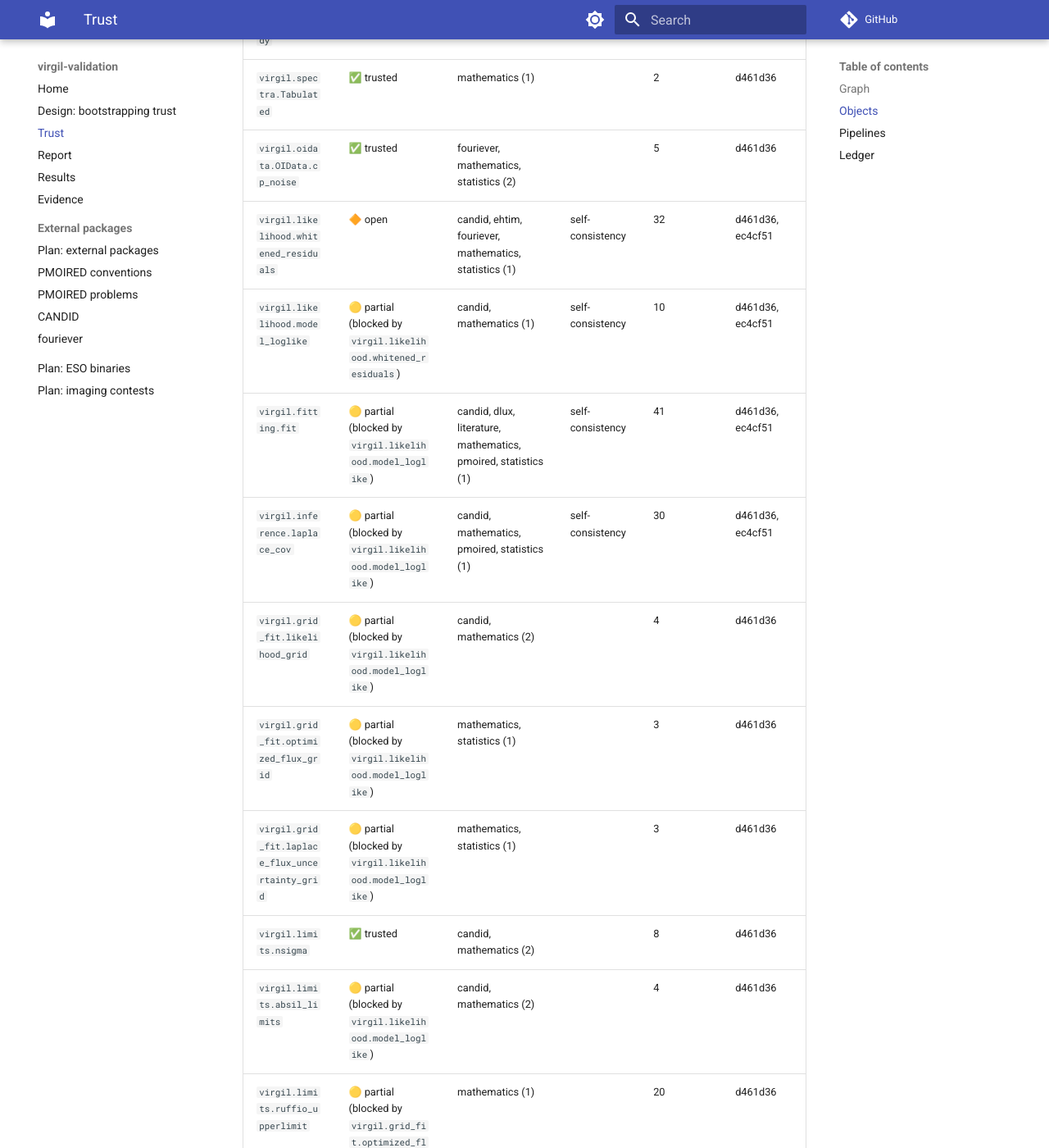
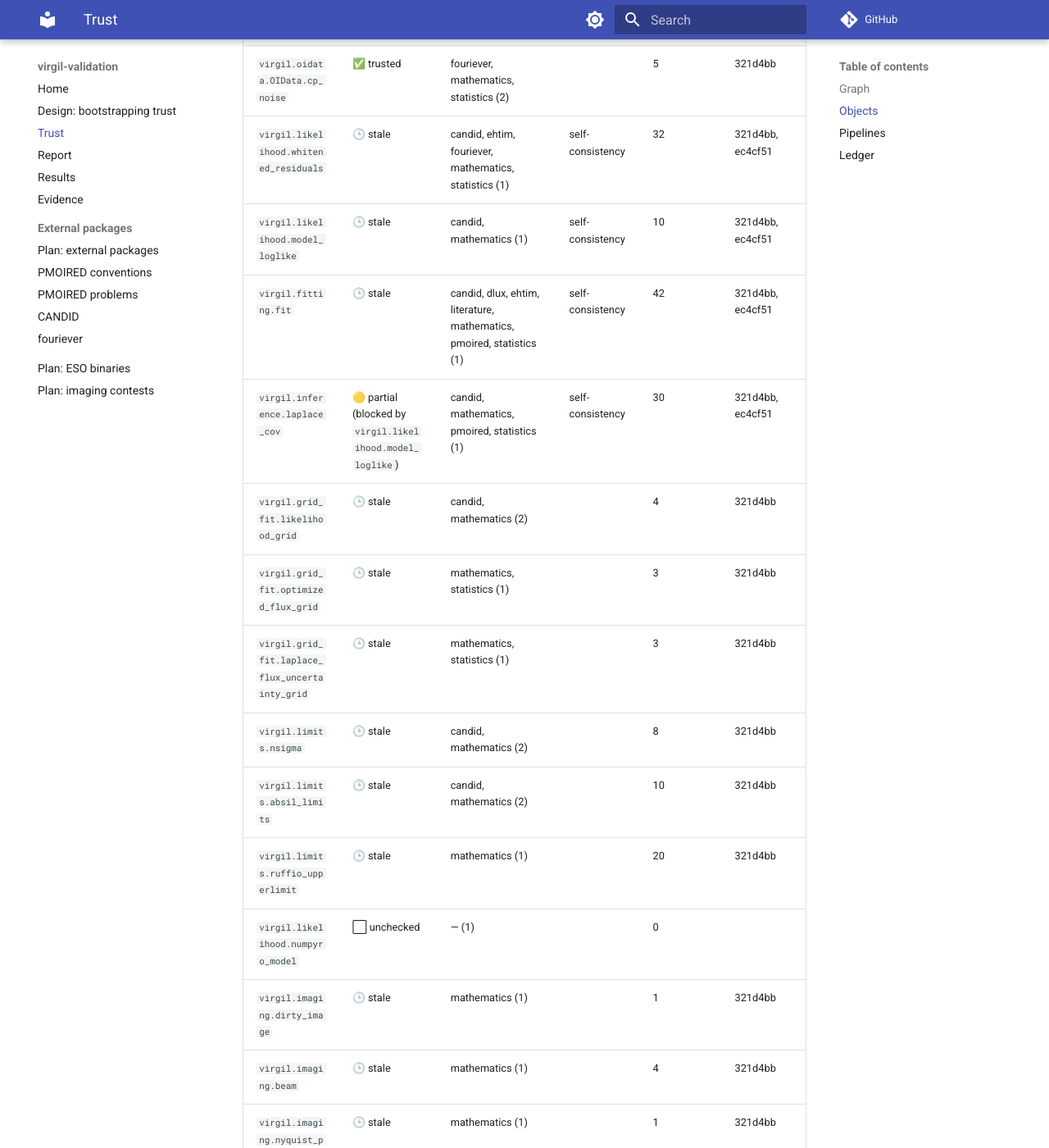
Before and after one commit to benjaminpope/virgil-validation, an MkDocs documentation site: the page built from docs/trust.md, in a window 1280 px wide and 1400 px high, scrolled down 3405 px. Shown: the whole window at 82% size. Built offline with MkDocs 1.6.1 and Material for MkDocs 9.7.7, drawn with Linux system fonts in a browser that asks for light colours; comment, search, counter and statistics services are not loaded; some of the changed text lies outside the part shown.

Commit message:
Reconstructions against eht-imaging; F11 fixed; pin virgil 321d4bb
- crosscheck.simulate.observe_visibilities: noisy complex visibilities written
  as OI_VIS amplitudes plus closure phases from the same visibilities.
- ehtim_worker reconstruct task (amplitudes + closure phases, tv2, flux;
  objective matched to virgil's 1/2 chi2 + TSV), with a workaround for P6
  (eht-imaging's tlist under NumPy 2, equal-size time groups).
- tests/test_ehtim_reconstruction.py: started at eht-imaging's minimum, virgil
  goes no lower than 5e-8 relative and the images agree to 1e-7.
- F11 fixed in virgil#174: the 4T continuity test is now an ordinary check;
  fouriever tests pinned to virgil's new sine-plus-penalty form (1e-15).
- absil_limits from a single bad start (virgil#191): far below, far above and
  saturated, against the exact root; CANDID comparison now at the documented
  bisection precision (1.4e-4).
- Ledger: P6 (eht-imaging, to raise), F11 fixed; rml-imaging pipeline has
  evidence.

Co-Authored-By: Claude Opus 5.5 <noreply@anthropic.com>

```diff
--- a/docs/trust.md
+++ b/docs/trust.md
@@ -2,10 +2,10 @@
 
 <!-- Generated by scripts/trust.py from trust/graph.yml, trust/ledger.yml and the evidence. Do not edit. -->
 
-- Evidence from local on 2026-10-05T00:58:36+00:00, virgil `d461d361fe`
+- Evidence from local on 2026-10-05T02:41:27+00:00, virgil `321d4bbcad`
 - Evidence from virgil-ci on 2026-10-04T03:34:49+00:00, virgil `ec4cf51530` ([run](https://github.com/benjaminpope/virgil/actions/runs/37173979477))
 
-Statuses: ✅ trusted 56, 🟡 partial 8, 🔶 open 1, ⬜ unchecked 4.
+Statuses: ✅ trusted 43, 🟡 partial 1, 🕒 stale 21, ⬜ unchecked 5.
 
 A node is **trusted** when it passes checks against enough distinct strong roots
 (mathematics, standards, statistics, literature, or a trusted package) and every
@@ -33,10 +33,11 @@ flowchart BT
         n66["external_bridge.candid_bridge"]:::done
         n67["external_bridge.fouriever_worker"]:::done
         n68["fouriever"]:::todo
+        n69["ehtim"]:::todo
     end
     subgraph data["data"]
         n0["oifits.read_oifits"]:::done
-        n1["oidata.OIData"]:::done
+        n1["oidata.OIData"]:::part
         n2["oidata.find_uv_grid"]:::done
         n3["coverage.vlti_oidata"]:::done
         n4["amigo.load_oi_data"]:::todo
@@ -134,75 +135,76 @@ flowchart BT
 
 | object | status | strong roots (needed) | weak | tests | evidence on virgil |
 | --- | --- | --- | --- | --- | --- |
-| `virgil.oifits.read_oifits` | ✅ trusted | literature, mathematics, pmoired, standards (2) |  | 20 | d461d36 |
-| `virgil.oidata.OIData` | ✅ trusted | literature, mathematics, standards (1) | self-consistency | 20 | d461d36, ec4cf51 |
-| `virgil.oidata.find_uv_grid` | ✅ trusted | mathematics (1) |  | 3 | d461d36 |
-| `virgil.coverage.vlti_oidata` | ✅ trusted | standards (1) |  | 1 | d461d36 |
+| `virgil.oifits.read_oifits` | ✅ trusted | literature, mathematics, pmoired, standards (2) |  | 20 | 321d4bb |
+| `virgil.oidata.OIData` | 🕒 stale | literature, mathematics, standards (1) | self-consistency | 20 | 321d4bb, ec4cf51 |
+| `virgil.oidata.find_uv_grid` | ✅ trusted | mathematics (1) |  | 3 | 321d4bb |
+| `virgil.coverage.vlti_oidata` | ✅ trusted | standards (1) |  | 1 | 321d4bb |
 | `virgil.amigo.load_oi_data` | ⬜ unchecked | — (1) |  | 0 |  |
-| `virgil.models.PointSource` | ✅ trusted | candid, mathematics, pmoired (1) |  | 13 | d461d36 |
-| `virgil.models.GaussianDisk` | ✅ trusted | mathematics, pmoired (1) |  | 13 | d461d36 |
-| `virgil.models.EllipticalGaussian` | ✅ trusted | mathematics, pmoired (1) |  | 14 | d461d36 |
-| `virgil.models.UniformDisk` | ✅ trusted | candid, mathematics, pmoired (1) |  | 18 | d461d36, ec4cf51 |
-| `virgil.models.ModulatedGaussianRim` | ✅ trusted | mathematics, pmoired (2) |  | 17 | d461d36, ec4cf51 |
-| `virgil.models.GaussianArc` | ✅ trusted | mathematics (1) |  | 4 | d461d36 |
-| `virgil.models.BinaryModelCartesian` | ✅ trusted | mathematics, pmoired (2) |  | 4 | d461d36 |
-| `virgil.models.BinaryModelAngular` | ✅ trusted | mathematics, pmoired (1) |  | 3 | d461d36 |
-| `virgil.models.Image` | ✅ trusted | ehtim, mathematics, standards (1) |  | 7 | d461d36, ec4cf51 |
-| `virgil.models.Image.model_on_grid` | ✅ trusted | mathematics (1) | self-consistency | 9 | d461d36, ec4cf51 |
-| `virgil.models.Image.from_model` | ✅ trusted | mathematics (1) |  | 1 | d461d36 |
-| `virgil.models.SourceModel.render` | ✅ trusted | mathematics, standards (1) | self-consistency | 18 | d461d36, ec4cf51 |
-| `virgil.models.Resolved` | ✅ trusted | mathematics, pmoired (1) |  | 3 | d461d36 |
-| `virgil.models.Rotated` | ✅ trusted | mathematics (1) |  | 4 | d461d36 |
-| `virgil.models.System` | ✅ trusted | candid, dlux, mathematics, pmoired, standards (1) |  | 26 | d461d36 |
-| `virgil.models.GravityDarkenedStar` | ✅ trusted | golden:dholakia, mathematics (1) |  | 3 | d461d36, ec4cf51 |
-| `virgil.models.cvis_limb_darkened_disk` | ✅ trusted | mathematics (1) |  | 5 | d461d36 |
-| `virgil.models.LimbDarkenedDisk` | ✅ trusted | mathematics (1) |  | 22 | d461d36 |
-| `virgil.models.QuadraticLimbDarkenedDisk` | ✅ trusted | literature, mathematics, pmoired, standards (1) |  | 11 | d461d36 |
-| `virgil.models.SquareRootLimbDarkenedDisk` | ✅ trusted | literature, mathematics, pmoired (1) |  | 8 | d461d36 |
-| `virgil.models.FlaredDiskGaussian` | ✅ trusted | mathematics (1) |  | 4 | d461d36 |
-| `virgil.models.FlaredDiskHG` | ✅ trusted | mathematics (1) |  | 5 | d461d36 |
-| `virgil.models.FlaredDiskPowerLaw` | ✅ trusted | mathematics (1) |  | 5 | d461d36 |
-| `virgil.models.HarmonixModel` | ✅ trusted | mathematics (1) | self-consistency | 4 | d461d36, ec4cf51 |
-| `virgil.spectra.PowerLaw` | ✅ trusted | mathematics (1) |  | 4 | d461d36 |
-| `virgil.spectra.BlackBody` | ✅ trusted | mathematics (1) |  | 5 | d461d36 |
-| `virgil.spectra.Tabulated` | ✅ trusted | mathematics (1) |  | 2 | d461d36 |
-| `virgil.oidata.OIData.cp_noise` | ✅ trusted | fouriever, mathematics, statistics (2) |  | 5 | d461d36 |
-| `virgil.likelihood.whitened_residuals` | 🔶 open | candid, ehtim, fouriever, mathematics, statistics (1) | self-consistency | 32 | d461d36, ec4cf51 |
-| `virgil.likelihood.model_loglike` | 🟡 partial (blocked by `virgil.likelihood.whitened_residuals`) | candid, mathematics (1) | self-consistency | 10 | d461d36, ec4cf51 |
-| `virgil.fitting.fit` | 🟡 partial (blocked by `virgil.likelihood.model_loglike`) | candid, dlux, literature, mathematics, pmoired, statistics (1) | self-consistency | 41 | d461d36, ec4cf51 |
-| `virgil.inference.laplace_cov` | 🟡 partial (blocked by `virgil.likelihood.model_loglike`) | candid, mathematics, pmoired, statistics (1) | self-consistency | 30 | d461d36, ec4cf51 |
-| `virgil.grid_fit.likelihood_grid` | 🟡 partial (blocked by `virgil.likelihood.model_loglike`) | candid, mathematics (2) |  | 4 | d461d36 |
-| `virgil.grid_fit.optimized_flux_grid` | 🟡 partial (blocked by `virgil.likelihood.model_loglike`) | mathematics, statistics (1) |  | 3 | d461d36 |
-| `virgil.grid_fit.laplace_flux_uncertainty_grid` | 🟡 partial (blocked by `virgil.likelihood.model_loglike`) | mathematics, statistics (1) |  | 3 | d461d36 |
-| `virgil.limits.nsigma` | ✅ trusted | candid, mathematics (2) |  | 8 | d461d36 |
-| `virgil.limits.absil_limits` | 🟡 partial (blocked by `virgil.likelihood.model_loglike`) | candid, mathematics (2) |  | 4 | d461d36 |
-| `virgil.limits.ruffio_upperlimit` | 🟡 partial (blocked by `virgil.grid_fit.optimized_flux_grid`, `virgil.grid_fit.laplace_flux_uncertainty_grid`) | mathematics (1) |  | 20 | d461d36 |
+| `virgil.models.PointSource` | ✅ trusted | candid, mathematics, pmoired (1) |  | 13 | 321d4bb |
+| `virgil.models.GaussianDisk` | ✅ trusted | mathematics, pmoired (1) |  | 13 | 321d4bb |
+| `virgil.models.EllipticalGaussian` | ✅ trusted | mathematics, pmoired (1) |  | 14 | 321d4bb |
+| `virgil.models.UniformDisk` | ✅ trusted | candid, mathematics, pmoired (1) |  | 18 | 321d4bb, ec4cf51 |
+| `virgil.models.ModulatedGaussianRim` | ✅ trusted | mathematics, pmoired (2) |  | 17 | 321d4bb, ec4cf51 |
+| `virgil.models.GaussianArc` | ✅ trusted | mathematics (1) |  | 4 | 321d4bb |
+| `virgil.models.BinaryModelCartesian` | ✅ trusted | mathematics, pmoired (2) |  | 4 | 321d4bb |
+| `virgil.models.BinaryModelAngular` | ✅ trusted | mathematics, pmoired (1) |  | 3 | 321d4bb |
+| `virgil.models.Image` | ✅ trusted | ehtim, mathematics, standards (1) |  | 8 | 321d4bb, ec4cf51 |
+| `virgil.models.Image.model_on_grid` | ✅ trusted | mathematics (1) | self-consistency | 9 | 321d4bb, ec4cf51 |
+| `virgil.models.Image.from_model` | ✅ trusted | mathematics (1) |  | 1 | 321d4bb |
+| `virgil.models.SourceModel.render` | ✅ trusted | mathematics, standards (1) | self-consistency | 18 | 321d4bb, ec4cf51 |
+| `virgil.models.Resolved` | ✅ trusted | mathematics, pmoired (1) |  | 3 | 321d4bb |
+| `virgil.models.Rotated` | ✅ trusted | mathematics (1) |  | 4 | 321d4bb |
+| `virgil.models.System` | ✅ trusted | candid, dlux, mathematics, pmoired, standards (1) |  | 26 | 321d4bb |
+| `virgil.models.GravityDarkenedStar` | ✅ trusted | golden:dholakia, mathematics (1) |  | 3 | 321d4bb, ec4cf51 |
+| `virgil.models.cvis_limb_darkened_disk` | ✅ trusted | mathematics (1) |  | 5 | 321d4bb |
+| `virgil.models.LimbDarkenedDisk` | ✅ trusted | mathematics (1) |  | 22 | 321d4bb |
+| `virgil.models.QuadraticLimbDarkenedDisk` | ✅ trusted | literature, mathematics, pmoired, standards (1) |  | 11 | 321d4bb |
+| `virgil.models.SquareRootLimbDarkenedDisk` | ✅ trusted | literature, mathematics, pmoired (1) |  | 8 | 321d4bb |
+| `virgil.models.FlaredDiskGaussian` | ✅ trusted | mathematics (1) |  | 4 | 321d4bb |
+| `virgil.models.FlaredDiskHG` | ✅ trusted | mathematics (1) |  | 5 | 321d4bb |
+| `virgil.models.FlaredDiskPowerLaw` | ✅ trusted | mathematics (1) |  | 5 | 321d4bb |
+| `virgil.models.HarmonixModel` | ✅ trusted | mathematics (1) | self-consistency | 4 | 321d4bb, ec4cf51 |
+| `virgil.spectra.PowerLaw` | ✅ trusted | mathematics (1) |  | 4 | 321d4bb |
+| `virgil.spectra.BlackBody` | ✅ trusted | mathematics (1) |  | 5 | 321d4bb |
+| `virgil.spectra.Tabulated` | ✅ trusted | mathematics (1) |  | 2 | 321d4bb |
+| `virgil.oidata.OIData.cp_noise` | ✅ trusted | fouriever, mathematics, statistics (2) |  | 5 | 321d4bb |
+| `virgil.likelihood.whitened_residuals` | 🕒 stale | candid, ehtim, fouriever, mathematics, statistics (1) | self-consistency | 32 | 321d4bb, ec4cf51 |
+| `virgil.likelihood.model_loglike` | 🕒 stale | candid, mathematics (1) | self-consistency | 10 | 321d4bb, ec4cf51 |
+| `virgil.fitting.fit` | 🕒 stale | candid, dlux, ehtim, literature, mathematics, pmoired, statistics (1) | self-consistency | 42 | 321d4bb, ec4cf51 |
+| `virgil.inference.laplace_cov` | 🟡 partial (blocked by `virgil.likelihood.model_loglike`) | candid, mathematics, pmoired, statistics (1) | self-consistency | 30 | 321d4bb, ec4cf51 |
+| `virgil.grid_fit.likelihood_grid` | 🕒 stale | candid, mathematics (2) |  | 4 | 321d4bb |
+| `virgil.grid_fit.optimized_flux_grid` | 🕒 stale | mathematics, statistics (1) |  | 3 | 321d4bb |
+| `virgil.grid_fit.laplace_flux_uncertainty_grid` | 🕒 stale | mathematics, statistics (1) |  | 3 | 321d4bb |
+| `virgil.limits.nsigma` | 🕒 stale | candid, mathematics (2) |  | 8 | 321d4bb |
+| `virgil.limits.absil_limits` | 🕒 stale | candid, mathematics (2) |  | 10 | 321d4bb |
+| `virgil.limits.ruffio_upperlimit` | 🕒 stale | mathematics (1) |  | 20 | 321d4bb |
 | `virgil.likelihood.numpyro_model` | ⬜ unchecked | — (1) |  | 0 |  |
-| `virgil.imaging.dirty_image` | ✅ trusted | mathematics (1) |  | 1 | d461d36 |
-| `virgil.imaging.beam` | ✅ trusted | mathematics (1) |  | 4 | d461d36 |
-| `virgil.imaging.nyquist_pixel_scale` | ✅ trusted | mathematics (1) |  | 1 | d461d36 |
-| `virgil.imaging.field_of_view` | ✅ trusted | mathematics (1) |  | 1 | d461d36 |
-| `virgil.imaging.convolve_beam` | ✅ trusted | mathematics (1) |  | 3 | d461d36 |
-| `virgil.imaging.TSV` | ✅ trusted | ehtim, mpol (1) |  | 4 | d461d36 |
-| `virgil.imaging.TV` | ✅ trusted | ehtim, mpol (1) |  | 4 | d461d36 |
-| `virgil.imaging.MaxEntropy` | ✅ trusted | ehtim, mpol (1) |  | 3 | d461d36 |
-| `virgil.imaging.Laplacian` | ✅ trusted | mathematics (1) |  | 2 | d461d36 |
-| `virgil.imaging.StarletL1` | ✅ trusted | mathematics (1) |  | 6 | d461d36 |
-| `virgil.imaging.LogSum` | ✅ trusted | mathematics (1) |  | 2 | d461d36 |
+| `virgil.imaging.dirty_image` | 🕒 stale | mathematics (1) |  | 1 | 321d4bb |
+| `virgil.imaging.beam` | 🕒 stale | mathematics (1) |  | 4 | 321d4bb |
+| `virgil.imaging.nyquist_pixel_scale` | 🕒 stale | mathematics (1) |  | 1 | 321d4bb |
+| `virgil.imaging.field_of_view` | 🕒 stale | mathematics (1) |  | 1 | 321d4bb |
+| `virgil.imaging.convolve_beam` | 🕒 stale | mathematics (1) |  | 3 | 321d4bb |
+| `virgil.imaging.TSV` | 🕒 stale | ehtim, mpol (1) |  | 5 | 321d4bb |
+| `virgil.imaging.TV` | 🕒 stale | ehtim, mpol (1) |  | 4 | 321d4bb |
+| `virgil.imaging.MaxEntropy` | 🕒 stale | ehtim, mpol (1) |  | 3 | 321d4bb |
+| `virgil.imaging.Laplacian` | 🕒 stale | mathematics (1) |  | 2 | 321d4bb |
+| `virgil.imaging.StarletL1` | 🕒 stale | mathematics (1) |  | 6 | 321d4bb |
+| `virgil.imaging.LogSum` | 🕒 stale | mathematics (1) |  | 2 | 321d4bb |
 | `virgil.imaging.l_curve` | ⬜ unchecked | — (1) |  | 0 |  |
 | `virgil._elr` | ✅ trusted | golden:dholakia, mathematics (1) |  | 22 | ec4cf51 |
-| `crosscheck` | ✅ trusted | standards (1) |  | 1 | d461d36 |
-| `crosscheck.sky` | ✅ trusted | mathematics (1) |  | 2 | d461d36 |
-| `crosscheck.limb` | ✅ trusted | literature, mathematics (1) |  | 14 | d461d36 |
-| `crosscheck.nrm` | ✅ trusted | dlux, mathematics (1) |  | 6 | d461d36 |
-| `external_bridge` | ✅ trusted | standards (1) |  | 1 | d461d36 |
-| `external_bridge.pmoired_models` | ✅ trusted | mathematics, pmoired (1) |  | 15 | d461d36 |
-| `evidence` | ✅ trusted | standards (1) |  | 4 | d461d36 |
-| `pmoired` | ✅ trusted | mathematics (1) |  | 5 | d461d36 |
-| `candid` | ✅ trusted | mathematics (1) |  | 2 | d461d36 |
-| `external_bridge.candid_bridge` | ✅ trusted | candid, mathematics (1) |  | 1 | d461d36 |
-| `external_bridge.fouriever_worker` | ✅ trusted | fouriever, mathematics (1) |  | 1 | d461d36 |
+| `crosscheck` | ✅ trusted | standards (1) |  | 1 | 321d4bb |
+| `crosscheck.sky` | ✅ trusted | mathematics (1) |  | 2 | 321d4bb |
+| `crosscheck.limb` | ✅ trusted | literature, mathematics (1) |  | 14 | 321d4bb |
+| `crosscheck.nrm` | ✅ trusted | dlux, mathematics (1) |  | 6 | 321d4bb |
+| `external_bridge` | ✅ trusted | standards (1) |  | 1 | 321d4bb |
+| `external_bridge.pmoired_models` | ✅ trusted | mathematics, pmoired (1) |  | 15 | 321d4bb |
+| `evidence` | ✅ trusted | standards (1) |  | 4 | 321d4bb |
+| `pmoired` | ✅ trusted | mathematics (1) |  | 5 | 321d4bb |
+| `candid` | ✅ trusted | mathematics (1) |  | 2 | 321d4bb |
+| `external_bridge.candid_bridge` | ✅ trusted | candid, mathematics (1) |  | 1 | 321d4bb |
+| `external_bridge.fouriever_worker` | ✅ trusted | fouriever, mathematics (1) |  | 1 | 321d4bb |
 | `fouriever` | ⬜ unchecked | — (1) |  | 1 |  |
+| `ehtim` | ⬜ unchecked | — (1) |  | 0 |  |
 
 ## Pipelines
 
@@ -210,12 +212,12 @@ End-to-end chains, validated when their own evidence passes and every step is tr
 
 | pipeline | status | roots | tests | steps not yet trusted |
 | --- | --- | --- | --- | --- |
-| **synthetic-vlti-fit**: Simulated VLTI data, OIFITS to fitted parameters and uncertainties | 🟡 end-to-end only | mathematics, statistics | 13 | `virgil.likelihood.whitened_residuals`, `virgil.fitting.fit`, `virgil.inference.laplace_cov` |
-| **dlux-masking-fit**: Aperture-masking images from dLux, calibrated and fitted | 🟡 end-to-end only | dlux | 4 | `virgil.fitting.fit`, `virgil.inference.laplace_cov` |
-| **pmoired-identical-fits**: The same files fitted by virgil and PMOIRED | 🟡 end-to-end only | pmoired, statistics | 8 | `virgil.fitting.fit`, `virgil.inference.laplace_cov` |
-| **rml-imaging**: Regularised image reconstruction against eht-imaging or MPoL on the same data | ⬜ planned | — | 0 | `virgil.fitting.fit` |
-| **contest-imaging**: Blind images from the SPIE imaging contests' data, against the published entries and truths | ⬜ planned | — | 0 | `virgil.imaging.l_curve`, `virgil.fitting.fit` |
-| **published-binary**: Reproduce published binary detections from the authors' archival data | ⬜ planned | — | 0 | `virgil.grid_fit.likelihood_grid`, `virgil.fitting.fit`, `virgil.inference.laplace_cov`, `virgil.limits.absil_limits` |
+| **synthetic-vlti-fit**: Simulated VLTI data, OIFITS to fitted parameters and uncertainties | 🟡 end-to-end only | mathematics, statistics | 13 | `virgil.oidata.OIData`, `virgil.likelihood.whitened_residuals`, `virgil.fitting.fit`, `virgil.inference.laplace_cov` |
+| **dlux-masking-fit**: Aperture-masking images from dLux, calibrated and fitted | 🟡 end-to-end only | dlux | 4 | `virgil.oidata.OIData`, `virgil.fitting.fit`, `virgil.inference.laplace_cov` |
+| **pmoired-identical-fits**: The same files fitted by virgil and PMOIRED | 🟡 end-to-end only | pmoired, statistics | 8 | `virgil.oidata.OIData`, `virgil.fitting.fit`, `virgil.inference.laplace_cov` |
+| **rml-imaging**: Regularised image reconstruction against eht-imaging or MPoL on the same data | 🟡 end-to-end only | ehtim | 1 | `virgil.oidata.OIData`, `virgil.imaging.TSV`, `virgil.imaging.MaxEntropy`, `virgil.fitting.fit` |
+| **contest-imaging**: Blind images from the SPIE imaging contests' data, against the published entries and truths | ⬜ planned | — | 0 | `virgil.oidata.OIData`, `virgil.imaging.TSV`, `virgil.imaging.MaxEntropy`, `virgil.imaging.l_curve`, `virgil.fitting.fit` |
+| **published-binary**: Reproduce published binary detections from the authors' archival data | ⬜ planned | — | 0 | `virgil.oidata.OIData`, `virgil.grid_fit.likelihood_grid`, `virgil.fitting.fit`, `virgil.inference.laplace_cov`, `virgil.limits.absil_limits` |
 
 ## Ledger
 
@@ -237,12 +239,13 @@ Every mismatch found, and its ruling: `virgil`, `external:<package>`, `definitio
 | D3 | definition | documented | PMOIRED treats closure phases as independent; virgil whitens them as a correlated group | statistics (200-draw pulls with both noise models) |  |
 | D4 | definition | documented | PMOIRED reports uncertainties scaled by sqrt(reduced chi-squared) | PMOIRED's documentation (normalized uncertainties) |  |
 | F10 | virgil | fixed | OIData rejects OIFITS whose OI_T3 and OI_VIS2 use different INSNAMEs (identical wavelengths) or reversed baselines | standards (OIFITS v1/v2 link each table to OI_WAVELENGTH by INSNAME; nothing requires T3 and VIS2 to share one) | [167](https://github.com/benjaminpope/virgil/pull/167) |
-| F11 | virgil | open | chi-squared of correlated (4+ telescope) closure phases jumps where a residual crosses ±π | mathematics (a likelihood must be continuous in the model parameters; the 3-telescope path is) |  |
-| D5 | definition | documented | CANDID's and fouriever's closure-phase residual is the plain phase difference; virgil's is the chord 2 sin(delta/2) | mathematics (both chi-squareds computed independently); equal on V2-only files to 1e-7 |  |
+| F11 | virgil | fixed | chi-squared of correlated (4+ telescope) closure phases jumps where a residual crosses ±π | mathematics (a likelihood must be continuous in the model parameters; the 3-telescope path is) | [174](https://github.com/benjaminpope/virgil/pull/174) |
+| D5 | definition | documented | CANDID's and fouriever's closure-phase residual is the plain phase difference; virgil's is the chord 2 sin(delta/2) (independent closure phases), or sin(delta) plus a periodic penalty (correlated ones, since virgil#174) | mathematics (both chi-squareds computed independently); equal on V2-only files to 1e-7 |  |
 | D6 | definition | documented | With unequal closure-phase errors in a group, fouriever uses r^T C^+ r and virgil r^T D^-1/2 R^+ D^-1/2 r (different generalised inverses of the singular C) | mathematics (each form written independently, 1e-12); statistics (on closures of baseline-phase noise virgil's form is closer to the nominal chi-squared, e.g. 2.94 vs 2.75 against 3) |  |
 | P1 | external:pmoired | to-raise | PMOIRED setupFit(auto=True) gives NaN models on files with few channels | mathematics (finite models expected) |  |
 | P2 | external:pmoired | to-raise | PMOIRED's default ring sampling is not its documented Nr = 100 | mathematics (two-Airy annulus) |  |
 | P3 | external:pmoired | to-raise | PMOIRED's rings stop at ~1e-4 precision beyond 30 samples per baseline | mathematics (two-Airy annulus) |  |
 | C1 | crosscheck | fixed | Our PMOIRED parameter mapping had the wrong sign of d(ratio)/d(incl) | PMOIRED and virgil correlations (they agreed once fixed) | [11](https://github.com/benjaminpope/virgil-validation/pull/11) |
 | P4 | external:candid | to-raise | CANDID's Absil detection limits are ~1 % low against its own criterion (bracketing by factors of 1.4, then linear interpolation) | mathematics (CANDID's criterion solved exactly with Brent's method) |  |
-| P5 | external:fouriever | raised | fouriever's closure-phase residual is not wrapped, so data straddling +-180 deg give a ~2 pi residual at the true parameters | mathematics (closure phases are angles; virgil's chord is 2 pi periodic) | [26](https://github.com/kammerje/fouriever/issues/26) |
+| P5 | external:fouriever | raised | fouriever's closure-phase residual is not wrapped, so data straddling +-180 deg give a ~2 pi residual at the true parameters | mathematics (closure phases are angles; virgil's residuals are 2 pi periodic) | [26](https://github.com/kammerje/fouriever/issues/26) |
+| P6 | external:ehtim | to-raise | eht-imaging's Obsdata.tlist/bllist return tuples under NumPy 2 when every time group has the same size, so closure phases fail | mathematics (NumPy's documented behaviour) |  |
```
Also changed, not shown: other parts of docs/trust.md (+12 -12 lines), README.md (+3 -1 lines), docs/fouriever_notes.md (+2 -2 lines), docs/report.md (+34 -5 lines), 12 other files.
